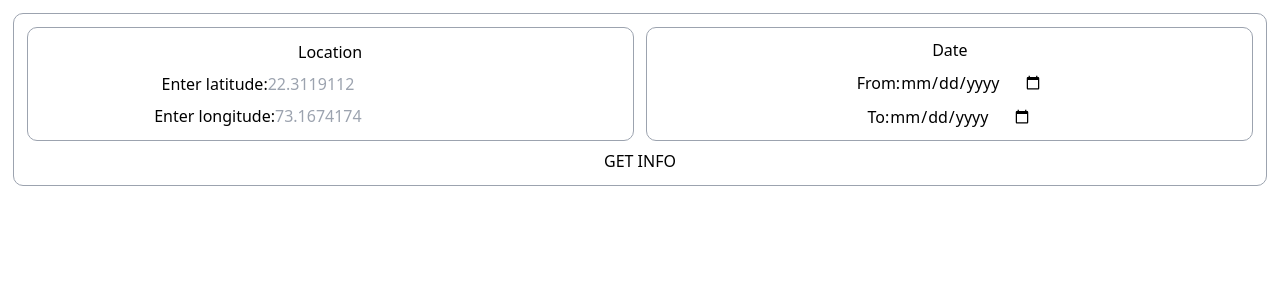
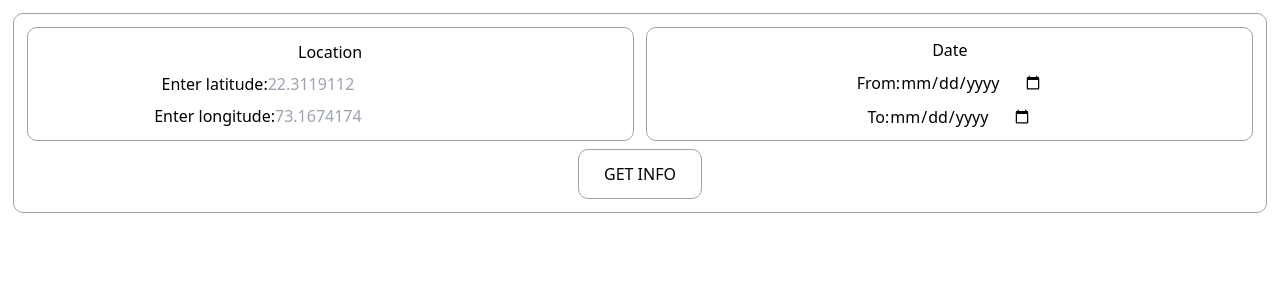
Before and after one commit to kishan04rajput/weather-viewer, a React (Create React App) app: page / in a window 1280 px wide. Shown: the top 300 px of the page. Built offline with nearby package versions, Linux system fonts and the light colour scheme.

Commit message:
Enhance button styling in App component with Tailwind CSS classes for improved UI consistency.

```diff
--- a/src/App.js
+++ b/src/App.js
@@ -78,7 +78,10 @@ function App() {
                             setToDate={setToDate}
                         />
 
-                        <button className="self-center" onClick={fetchData}>
+                        <button
+                            className="self-center border border-gray-400 rounded-[10px] px-[2%] py-[1%] hover:bg-gray-200"
+                            onClick={fetchData}
+                        >
                             GET INFO
                         </button>
                     </div>
```
